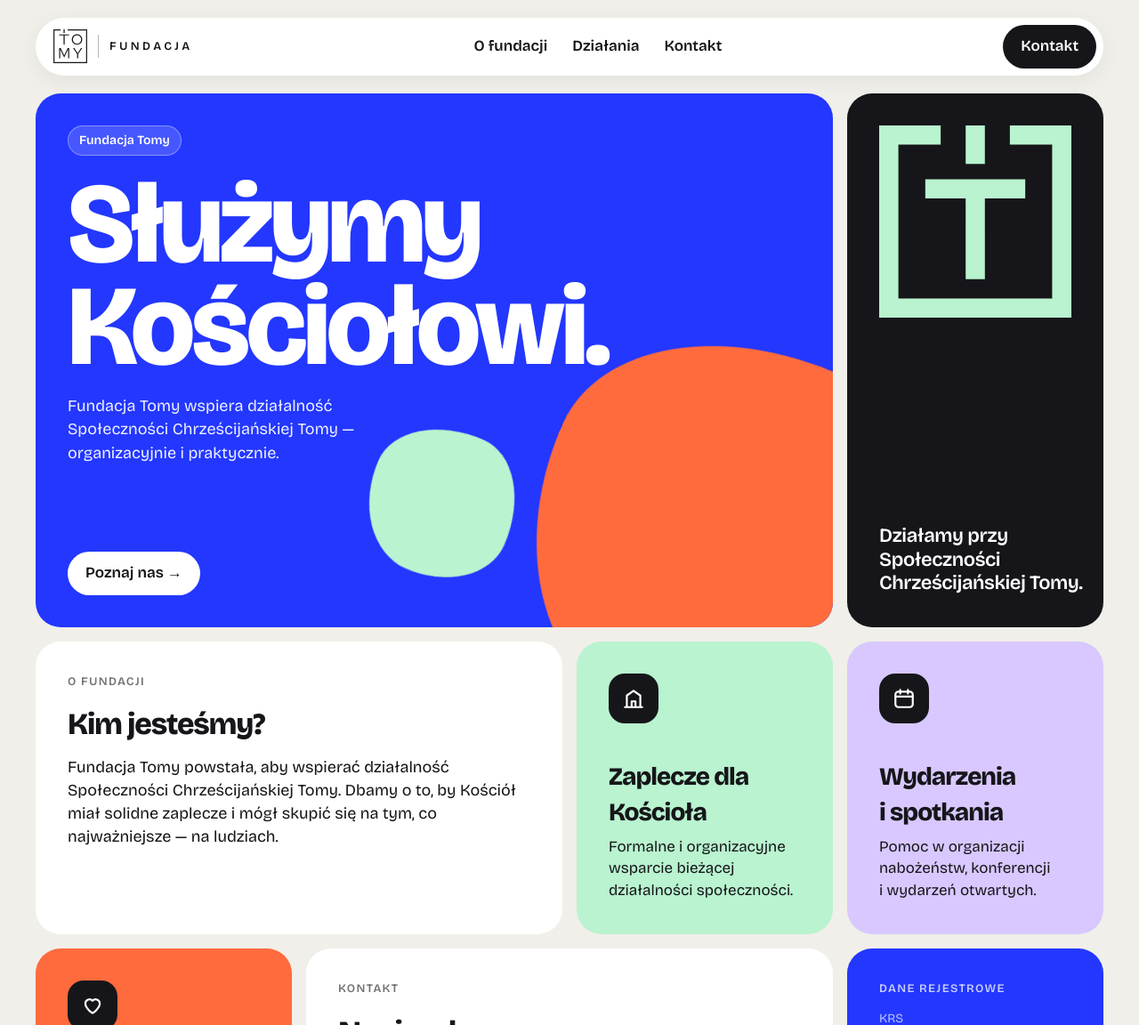
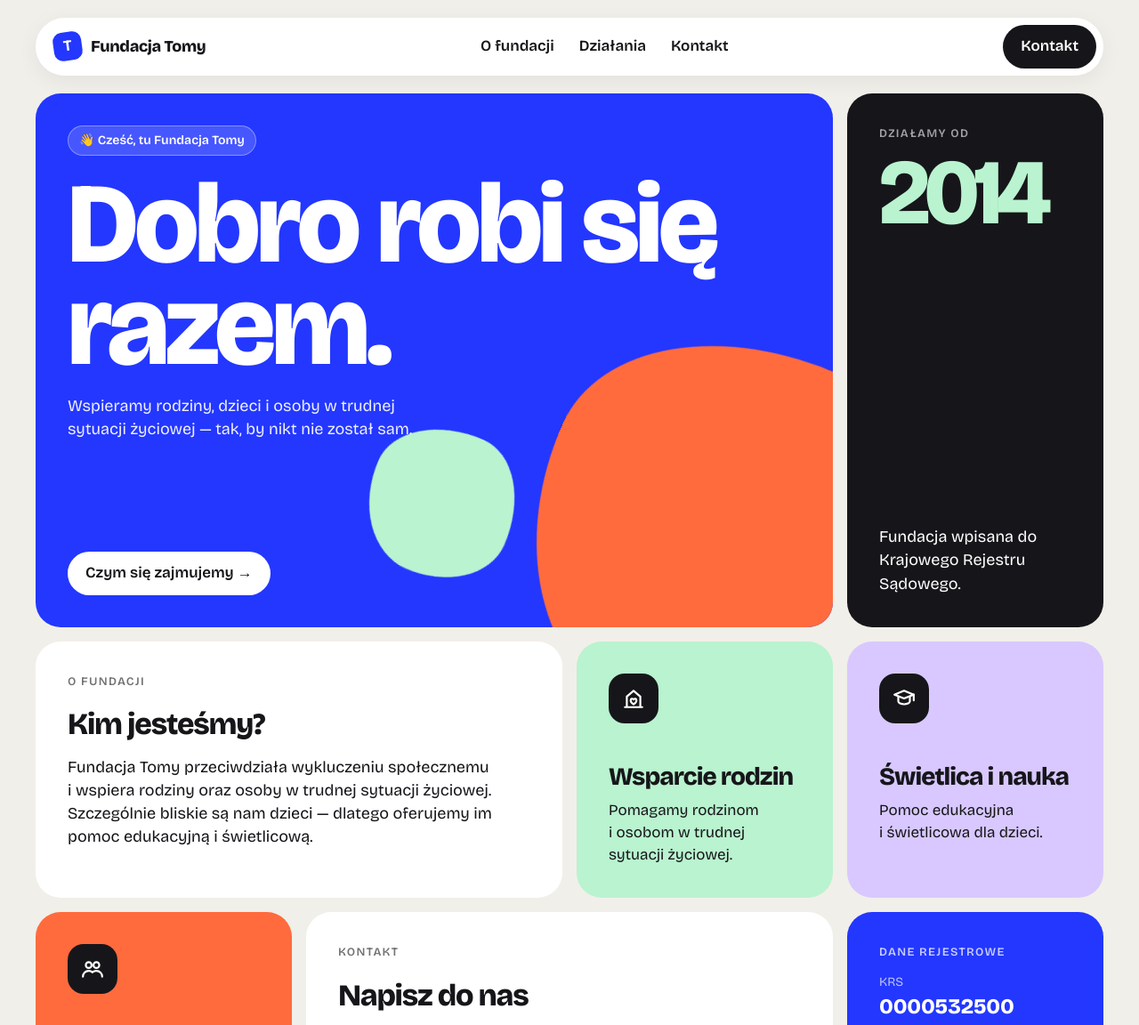
Before and after one commit to swider8814/Fundacja-Tomy, a plain HTML site: page site/index.html in a window 1280 px wide. Shown: the top 1152 px of the page at 89% size. Drawn offline with Linux system fonts and the light colour scheme.

Commit message:
Powrót do oryginalnego wariantu C, treść o celach fundacji
Co-Authored-By: Claude Opus 5.5 <noreply@anthropic.com>
Claude-Session: https://claude.ai/code/session_01J4SLrAMW9XHukf63235ayS

```diff
--- a/site/css/style.css
+++ b/site/css/style.css
@@ -50,10 +50,11 @@ section[id] { scroll-margin-top: 96px; }
   background: #fff; border-radius: 999px; padding: 8px 8px 8px 16px;
   box-shadow: 0 6px 24px rgba(0, 0, 0, .06);
 }
-.lockup { display: flex; align-items: center; gap: 12px; text-decoration: none; color: var(--ink); }
-.lockup svg { width: 38px; height: 38px; display: block; }
-.lockup i { width: 1px; height: 26px; background: currentColor; opacity: .3; }
-.lockup span { font-size: 13px; font-weight: 600; letter-spacing: .26em; text-transform: uppercase; }
+.lockup { display: flex; align-items: center; gap: 10px; text-decoration: none; color: var(--ink); font-weight: 800; font-size: 18px; letter-spacing: -0.02em; }
+.lockup b {
+  width: 32px; height: 32px; border-radius: 10px; background: var(--cobalt); color: #fff;
+  display: grid; place-items: center; font-size: 17px; transform: rotate(-8deg);
+}
 .nav { display: none; gap: 28px; font-weight: 600; }
 .nav a { text-decoration: none; }
 .nav a:hover { color: var(--cobalt); }
@@ -94,13 +95,10 @@ section[id] { scroll-margin-top: 96px; }
   50% { border-radius: 60% 40% 55% 45% / 40% 60% 40% 60%; transform: rotate(25deg) scale(1.05); }
 }
 
-/* kafelek ze znakiem */
-.mark-tile {
-  background: var(--ink); color: #fff;
-  display: flex; flex-direction: column; justify-content: space-between; gap: 28px;
-}
-.mark-tile .mark { width: 96px; height: 96px; color: var(--mint); }
-.mark-tile p { margin: 0; font-size: 22px; font-weight: 600; letter-spacing: -0.02em; line-height: 1.2; }
+/* kafelek z liczbą */
+.stat { background: var(--ink); color: #fff; }
+.stat .num { font-size: clamp(88px, 28vw, 150px); font-weight: 800; line-height: .85; letter-spacing: -0.06em; color: var(--mint); }
+.stat p { margin: 16px 0 0; font-size: 18px; max-width: 260px; }
 
 /* o fundacji */
 .about { background: #fff; }
@@ -138,6 +136,7 @@ section[id] { scroll-margin-top: 96px; }
 .registry dl { margin: 0; display: grid; gap: 14px; }
 .registry dt { font-size: 14px; opacity: .7; }
 .registry dd { margin: 0; font-size: 24px; font-weight: 800; letter-spacing: -0.01em; }
+.registry dd.name { font-size: 20px; }
 
 .site-footer { padding: 20px 12px 32px; font-size: 14px; opacity: .65; text-align: center; }
 .site-footer p { margin: 0; }
@@ -155,8 +154,9 @@ section[id] { scroll-margin-top: 96px; }
   .hero { grid-column: span 3; grid-row: span 2; min-height: 600px; }
   .blob { width: 420px; height: 420px; right: -90px; bottom: -110px; }
   .blob.two { width: 160px; height: 160px; right: 360px; bottom: 60px; }
-  .mark-tile { grid-row: span 2; }
-  .mark-tile .mark { width: 100%; height: auto; max-width: 220px; }
+  .stat { grid-row: span 2; display: flex; flex-direction: column; }
+  .stat .num { font-size: 104px; }
+  .stat p { margin-top: auto; }
 
   .about { grid-column: span 2; }
   .contact { grid-column: span 2; }
--- a/site/index.html
+++ b/site/index.html
@@ -4,7 +4,7 @@
   <meta charset="utf-8">
   <meta name="viewport" content="width=device-width, initial-scale=1">
   <title>Fundacja Tomy</title>
-  <meta name="description" content="Fundacja Tomy wspiera działalność Społeczności Chrześcijańskiej Tomy.">
+  <meta name="description" content="Fundacja Tomy przeciwdziała wykluczeniu społecznemu i wspiera rodziny oraz osoby w trudnej sytuacji życiowej, w tym dzieci – pomocą edukacyjną i świetlicową.">
   <meta name="theme-color" content="#2337ff">
   <link rel="icon" href="img/favicon.svg" type="image/svg+xml">
   <link rel="preload" href="fonts/bricolage-latin.woff2" as="font" type="font/woff2" crossorigin>
@@ -12,25 +12,11 @@
 </head>
 <body>
 
-<!-- Logo SCh Tomy (wstawione inline, żeby przyjmowało kolor tekstu) -->
-<svg width="0" height="0" style="position:absolute" aria-hidden="true">
-  <symbol id="logo" viewBox="0 0 512 512">
-    <g fill="currentColor">
-      <path d="M87.7,92.3v-15.1h149.2v15.1h-66.1v138.4h-16.9V92.3h-66.1Z"/>
-      <path d="M436.7,153.9c0,11-2,21.3-6.1,31-4.1,9.7-9.7,18.1-16.8,25.2-7.1,7.1-15.4,12.7-25.1,16.8-9.7,4.1-19.9,6.1-30.9,6.1s-21.3-2-31-6.1c-9.7-4.1-18.1-9.7-25.2-16.8-7.1-7.1-12.7-15.5-16.8-25.2-4.1-9.7-6.1-20.1-6.1-31s2-21.3,6.1-31c4.1-9.7,9.7-18.1,16.8-25.2,7.1-7.1,15.5-12.7,25.2-16.8,9.7-4.1,20.1-6.1,31-6.1s21.3,2,30.9,6.1c9.7,4.1,18,9.7,25.1,16.8,7.1,7.1,12.7,15.5,16.8,25.2,4.1,9.7,6.1,20.1,6.1,31ZM419.7,153.9c0-8.9-1.6-17.3-4.8-25.1-3.2-7.8-7.6-14.5-13-20.2-5.5-5.6-12-10.1-19.6-13.4-7.6-3.3-15.7-4.9-24.3-4.9s-17,1.6-24.6,4.9c-7.6,3.3-14.1,7.7-19.6,13.4-5.5,5.6-9.8,12.3-13,20.2-3.2,7.8-4.8,16.2-4.8,25.1s1.6,17.3,4.8,25c3.2,7.7,7.6,14.5,13,20.1,5.5,5.7,12,10.2,19.6,13.5,7.6,3.3,15.8,4.9,24.6,4.9s16.7-1.6,24.3-4.9c7.6-3.3,14.1-7.8,19.6-13.5,5.5-5.7,9.8-12.4,13-20.1,3.2-7.7,4.8-16.1,4.8-25Z"/>
-      <path d="M163.5,426.2l-60.1-123v134h-15.8v-153.5h23.7l52.4,109,52.2-109h23.7v153.5h-16v-134.2l-60.1,123.2Z"/>
-      <path d="M358.7,437.2v-62.5l-61-91h19.7l50.2,76.1,50-76.1h19.1l-61.2,91.7v61.8h-16.9Z"/>
-      <polygon points="215.4 0 215.4 16 495.1 16 495.1 496 16.9 496 16.9 16 109.1 16 109.1 0 .9 0 .9 512 511.1 512 511.1 0 215.4 0"/>
-      <path d="M153.8,57.1h16.9V0h-16.9v57.1Z"/>
-    </g>
-  </symbol>
-</svg>
-
 <header class="site-header">
   <div class="wrap">
     <div class="bar">
       <a class="lockup" href="#" aria-label="Fundacja Tomy – strona główna">
-        <svg><use href="#logo"/></svg><i></i><span>Fundacja</span>
+        <b>T</b><span>Fundacja Tomy</span>
       </a>
       <nav class="nav">
         <a href="#o-fundacji">O fundacji</a>
@@ -46,48 +32,44 @@
 
   <section class="tile hero">
     <div class="hero-text">
-      <span class="chip">Fundacja Tomy</span>
-      <h1>Służymy Kościołowi.</h1>
-      <p>Fundacja Tomy wspiera działalność Społeczności Chrześcijańskiej Tomy — organizacyjnie i&nbsp;praktycznie.</p>
+      <span class="chip">👋 Cześć, tu Fundacja Tomy</span>
+      <h1>Dobro robi się razem.</h1>
+      <p>Wspieramy rodziny, dzieci i&nbsp;osoby w&nbsp;trudnej sytuacji życiowej — tak, by nikt nie został sam.</p>
     </div>
-    <div class="hero-cta"><a class="btn light" href="#o-fundacji">Poznaj nas →</a></div>
+    <div class="hero-cta"><a class="btn light" href="#dzialania">Czym się zajmujemy →</a></div>
     <div class="blob" aria-hidden="true"></div>
     <div class="blob two" aria-hidden="true"></div>
   </section>
 
-  <section class="tile mark-tile" aria-label="Społeczność Chrześcijańska Tomy">
-    <svg class="mark" viewBox="0 0 1000 1000" aria-hidden="true"><g fill="currentColor">
-      <path d="M680 0H1000V1000H0V0H320V100H100V900H900V100H680Z"/>
-      <path d="M450 380H240V280H760V380H550V800H450Z"/>
-      <path d="M450 0H550V200H450Z"/>
-    </g></svg>
-    <p>Działamy przy Społeczności Chrześcijańskiej&nbsp;Tomy.</p>
+  <!-- TODO: potwierdzić rok (data wpisu do KRS: 2014) -->
+  <section class="tile stat" aria-label="Działamy od 2014 roku">
+    <div class="k">Działamy od</div>
+    <div class="num">2014</div>
+    <p>Fundacja wpisana do Krajowego Rejestru Sądowego.</p>
   </section>
 
   <section class="tile about" id="o-fundacji">
     <div class="k">O fundacji</div>
     <h2>Kim jesteśmy?</h2>
-    <!-- TODO: docelowy opis fundacji (2–3 zdania) -->
-    <p>Fundacja Tomy powstała, aby wspierać działalność Społeczności Chrześcijańskiej Tomy. Dbamy o&nbsp;to, by Kościół miał solidne zaplecze i&nbsp;mógł skupić się na tym, co najważniejsze — na ludziach.</p>
+    <p>Fundacja Tomy przeciwdziała wykluczeniu społecznemu i&nbsp;wspiera rodziny oraz osoby w&nbsp;trudnej sytuacji życiowej. Szczególnie bliskie są nam dzieci — dlatego oferujemy im pomoc edukacyjną i&nbsp;świetlicową.</p>
   </section>
 
-  <!-- TODO: potwierdzić trzy obszary działalności -->
   <section class="tile act mint" id="dzialania">
-    <div class="ico"><svg viewBox="0 0 24 24" aria-hidden="true"><path d="M3 21h18M5 21V9l7-5 7 5v12M10 21v-6h4v6"/></svg></div>
-    <h3>Zaplecze dla Kościoła</h3>
-    <p>Formalne i&nbsp;organizacyjne wsparcie bieżącej działalności społeczności.</p>
+    <div class="ico"><svg viewBox="0 0 24 24" aria-hidden="true"><path d="M3 21h18M5 21V10l7-6 7 6v11"/><path d="M12 18s-3-1.8-3-4a1.6 1.6 0 0 1 3-.9 1.6 1.6 0 0 1 3 .9c0 2.2-3 4-3 4z"/></svg></div>
+    <h3>Wsparcie rodzin</h3>
+    <p>Pomagamy rodzinom i&nbsp;osobom w&nbsp;trudnej sytuacji życiowej.</p>
   </section>
 
   <section class="tile act lilac">
-    <div class="ico"><svg viewBox="0 0 24 24" aria-hidden="true"><rect x="3" y="5" width="18" height="16" rx="3"/><path d="M3 10h18M8 3v4M16 3v4"/></svg></div>
-    <h3>Wydarzenia i&nbsp;spotkania</h3>
-    <p>Pomoc w&nbsp;organizacji nabożeństw, konferencji i&nbsp;wydarzeń otwartych.</p>
+    <div class="ico"><svg viewBox="0 0 24 24" aria-hidden="true"><path d="M2 8l10-4 10 4-10 4z"/><path d="M6 10v5c0 1.7 2.7 3 6 3s6-1.3 6-3v-5M22 8v6"/></svg></div>
+    <h3>Świetlica i&nbsp;nauka</h3>
+    <p>Pomoc edukacyjna i&nbsp;świetlicowa dla dzieci.</p>
   </section>
 
   <section class="tile act coral">
-    <div class="ico"><svg viewBox="0 0 24 24" aria-hidden="true"><path d="M12 20s-7.5-4.6-7.5-10.2A4.3 4.3 0 0 1 12 7.2a4.3 4.3 0 0 1 7.5 2.6C19.5 15.4 12 20 12 20z"/></svg></div>
-    <h3>Pomoc potrzebującym</h3>
-    <p>Wsparcie osób w&nbsp;trudnej sytuacji w&nbsp;naszym otoczeniu.</p>
+    <div class="ico"><svg viewBox="0 0 24 24" aria-hidden="true"><circle cx="8" cy="8" r="3"/><circle cx="16" cy="8" r="3"/><path d="M2 20c0-3.3 2.7-6 6-6 1.5 0 2.9.6 4 1.5a6 6 0 0 1 4-1.5c3.3 0 6 2.7 6 6"/></svg></div>
+    <h3>Przeciw wykluczeniu</h3>
+    <p>Działamy, by nikt nie został na marginesie.</p>
   </section>
 
   <section class="tile contact" id="kontakt">
@@ -110,6 +92,7 @@
       <!-- TODO: uzupełnić NIP i REGON -->
       <div><dt>NIP</dt><dd>000-000-00-00</dd></div>
       <div><dt>REGON</dt><dd>000000000</dd></div>
+      <div><dt>Prezes Zarządu</dt><dd class="name">Rafał Piekarski</dd></div>
     </dl>
   </section>
 
```
Also changed, not shown: mockups/screens/strona-c-desktop.png, mockups/screens/strona-c-mobile.png, site/img/favicon.svg, 1 other file.
